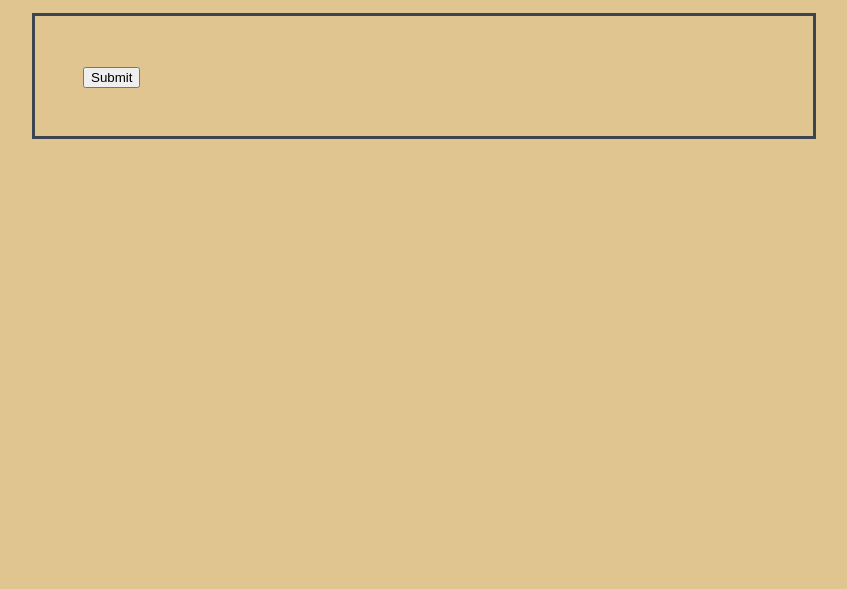
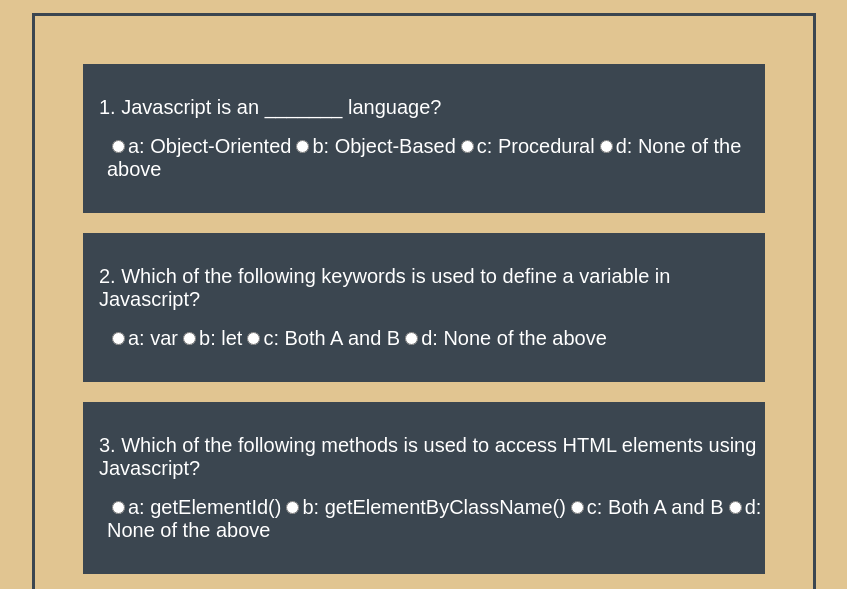
Before and after one commit to techplatform/dgm3760-final, a plain HTML site: page SimpleCode/Moderate/index.html in a window 1280 px wide. Shown: the part 211-800 px from the top of the page, without its empty margins (216-1063 px from the left). Drawn offline with Linux system fonts and the light colour scheme; files that its build step writes are made by us from their sources.

Commit message:
Update index.html

```diff
--- a/SimpleCode/Moderate/index.html
+++ b/SimpleCode/Moderate/index.html
@@ -4,7 +4,7 @@
     <meta charset="UTF-8">
     <meta http-equiv="X-UA-Compatible" content="IE=edge">
     <meta name="viewport" content="width=device-width, initial-scale=1.0">
-    <link rel="stylesheet" href="/ReLogic/SimpleCode/Moderate/styles.css">
+    <link rel="stylesheet" href="/SimpleCode/Moderate/styles.css">
     <title>SimpleCode-Moderate</title>
 </head>
 <body>
@@ -15,6 +15,6 @@
         <button id="sub">Submit</button>
         <div id="ans"></div>
     </div>
-    <script src="/ReLogic/SimpleCode/Moderate/main.js"></script>
+    <script src="/SimpleCode/Moderate/main.js"></script>
 </body>
 </html>
```
